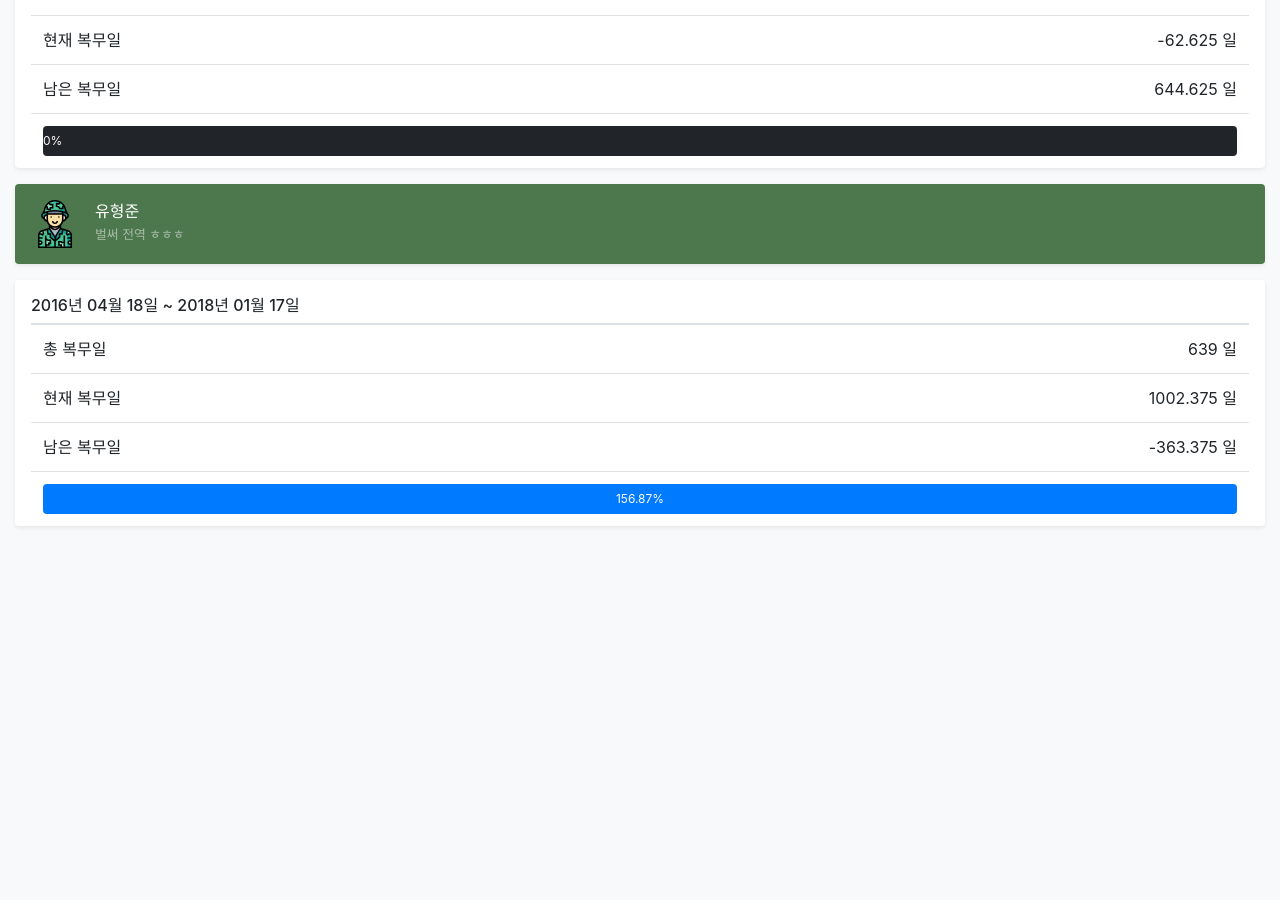
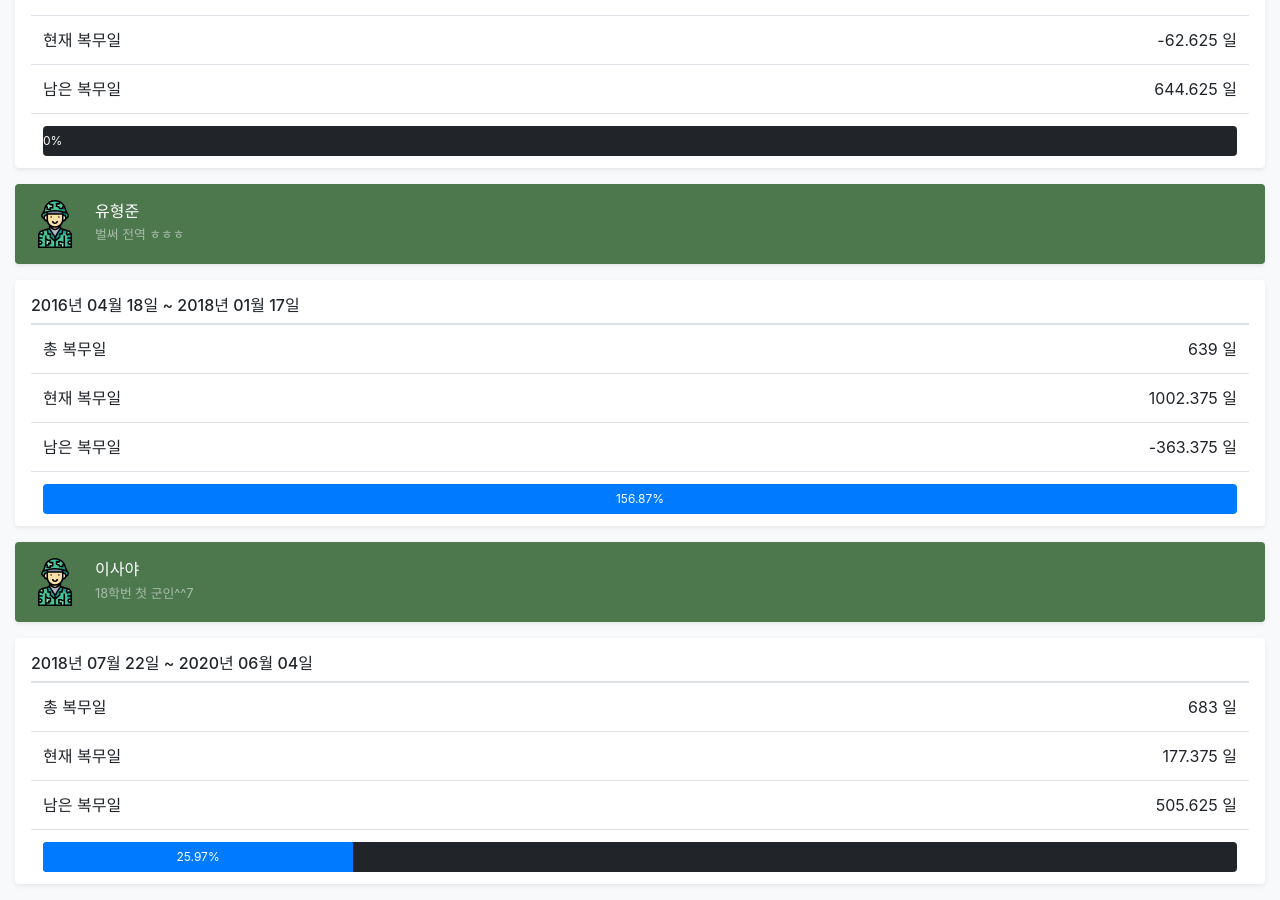
Before and after one commit to cocopambag/mil, a Jekyll site: the page built from index.html, in a window 1280 px wide and 900 px high, scrolled down 1321 px. Built offline with Jekyll 4.4.1, drawn with Linux system fonts in a browser that asks for light colours; nearby versions of some CDN libraries; before the commit the page ends 1863 px from its top, so only the background shows below that.

Commit message:
add 이사야

```diff
--- a/_data/members.yml
+++ b/_data/members.yml
@@ -27,3 +27,9 @@
   end : 2018-01-29
   description : 영창 + 5일
   image :
+
+- name : 이사야
+  start : 2018-07-22
+  end : 2020-06-04
+  description : 18학번 첫 군인^^7
+  image :
```
